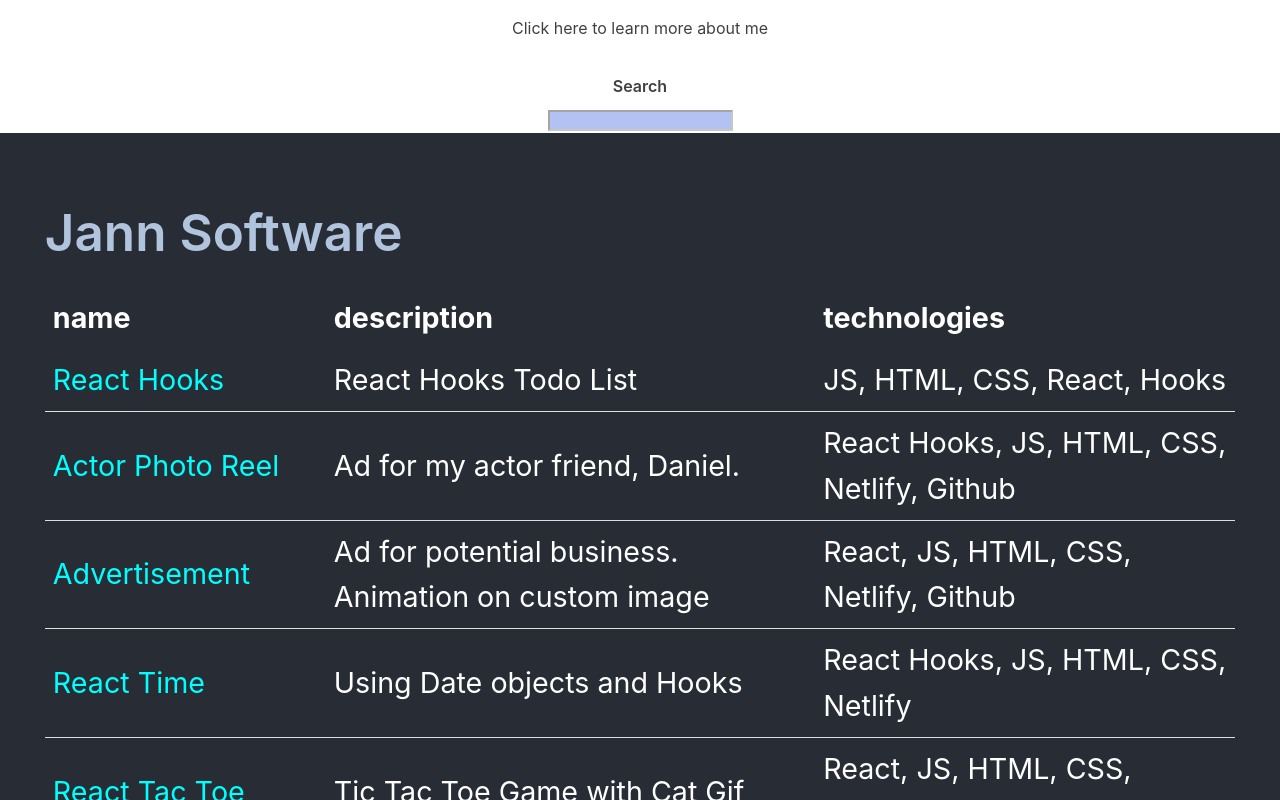
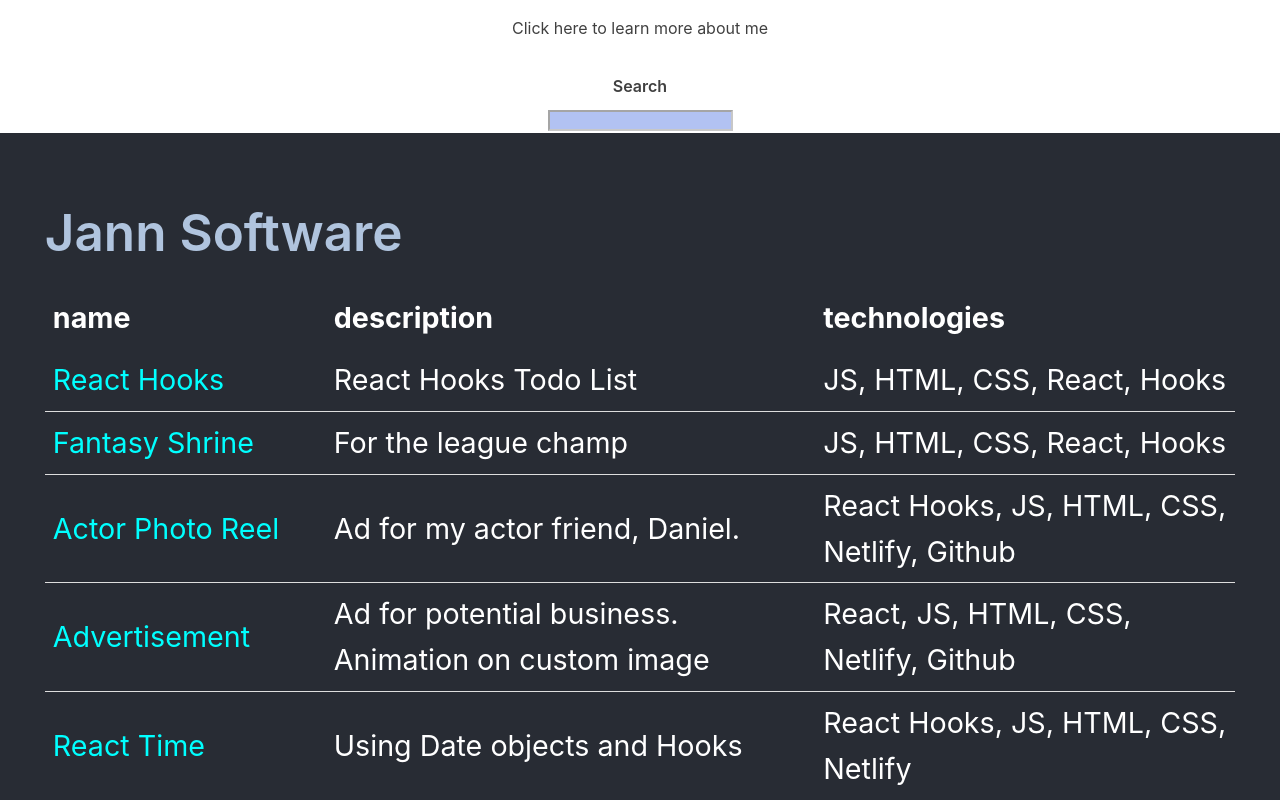
Before and after one commit to codejoy-wins/React-Portfolio, a React (Create React App) app: page / in a window 1280 px wide. Shown: the top 800 px of the page. Built offline with nearby package versions, Linux system fonts and the light colour scheme.

Commit message:
added andrews site

```diff
--- a/src/App.js
+++ b/src/App.js
@@ -4,6 +4,7 @@ import Form from './components/Form';
 import Heading from './components/Heading';
 import './App.css';
 // https://wizardly-wright-170b65.netlify.com/
+// https://condescending-albattani-0a1334.netlify.com/
 //#282c34
 class App extends Component {
   state = {
@@ -19,6 +20,12 @@ class App extends Component {
         "name": "React Hooks",
         "lynk": "https://tender-shannon-7c069f.netlify.com/",
         "desc": "React Hooks Todo List",
+        "tech": "JS, HTML, CSS, React, Hooks"
+      },
+      {
+        "name": "Fantasy Shrine",
+        "lynk": "https://condescending-albattani-0a1334.netlify.com/",
+        "desc": "For the league champ",
         "tech": "JS, HTML, CSS, React, Hooks"
       },
       {
@@ -148,6 +155,12 @@ class App extends Component {
         "name": "React Hooks",
         "lynk": "https://tender-shannon-7c069f.netlify.com/",
         "desc": "React Hooks Todo List",
+        "tech": "JS, HTML, CSS, React, Hooks"
+      },
+      {
+        "name": "Fantasy Shrine",
+        "lynk": "https://condescending-albattani-0a1334.netlify.com/",
+        "desc": "For the league champ",
         "tech": "JS, HTML, CSS, React, Hooks"
       },
       {
```
